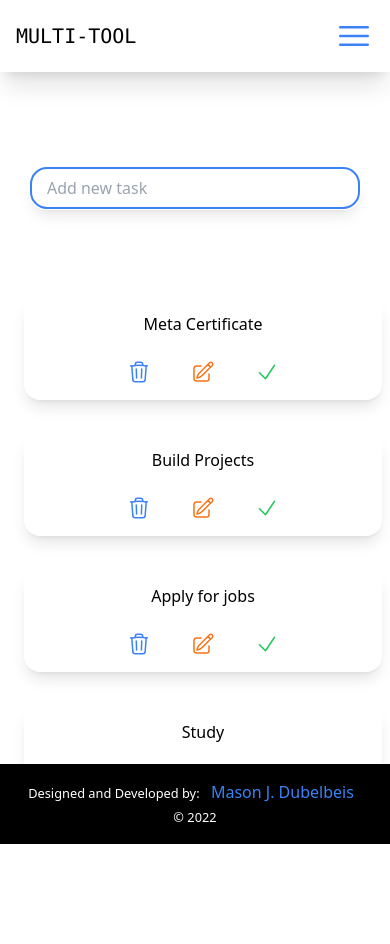
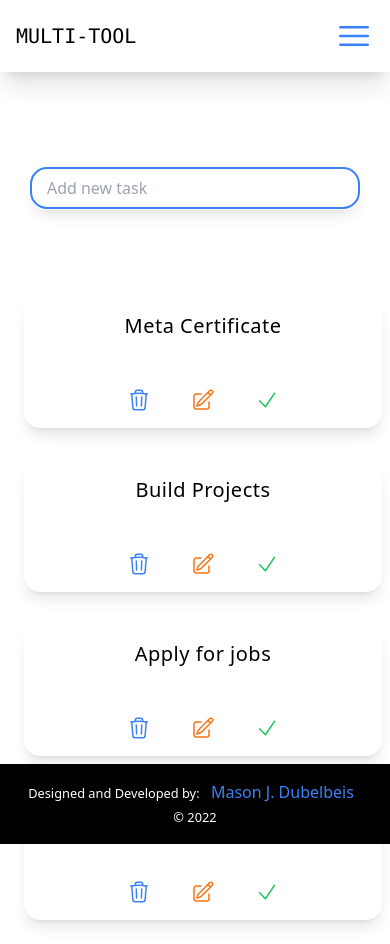
Before and after one commit to mdubelbeis/alarm-clock, a React (Vite) app: page /todo in a window 390 px wide. Before the commit the page ends 844 px from the top, so only its background shows below. Built offline with nearby package versions, Linux system fonts and the light colour scheme.

Commit message:
fixed responsiveness

```diff
--- a/src/pages/Todo.tsx
+++ b/src/pages/Todo.tsx
@@ -44,10 +44,10 @@ const Todo: React.FC = () => {
     return (
       <li
         key={todo.id}
-        className="flex flex-col justify-between w-full gap-6 bg-white m-2 items-center p-4 rounded-2xl shadow-lg py-4 hover:bg-slate-100"
+        className="flex flex-col lg:flex-row xl:flex-col justify-between w-full gap-6 bg-white m-2 items-center p-4 rounded-2xl shadow-lg py-4 hover:bg-slate-100"
       >
-        <h3>{todo.todo}</h3>
-        <div>
+        <h3 className="text-xl tracking-wide">{todo.todo}</h3>
+        <div className="pt-6 md:pt-6 lg:pt-0">
           <ul className="flex gap-10">{icons}</ul>
         </div>
       </li>
@@ -55,7 +55,7 @@ const Todo: React.FC = () => {
   });
 
   return (
-    <div className="p-4 max-w-3xl mx-auto flex flex-col gap-20 items-center mt-20">
+    <div className="p-4 max-w-6xl mx-auto flex flex-col gap-20 items-center mt-20">
       <form className="w-11/12">
         <label>
           <input
@@ -67,7 +67,7 @@ const Todo: React.FC = () => {
         </label>
       </form>
       <div className="w-full">
-        <ul className="flex flex-col md:grid md:grid-cols-2 gap-4">
+        <ul className="flex flex-col lg:grid lg:grid-cols-2 gap-4">
           {todoList}
         </ul>
       </div>
```
Also changed, not shown: src/pages/Clock/StopWatch.tsx (+8 -2 lines).
